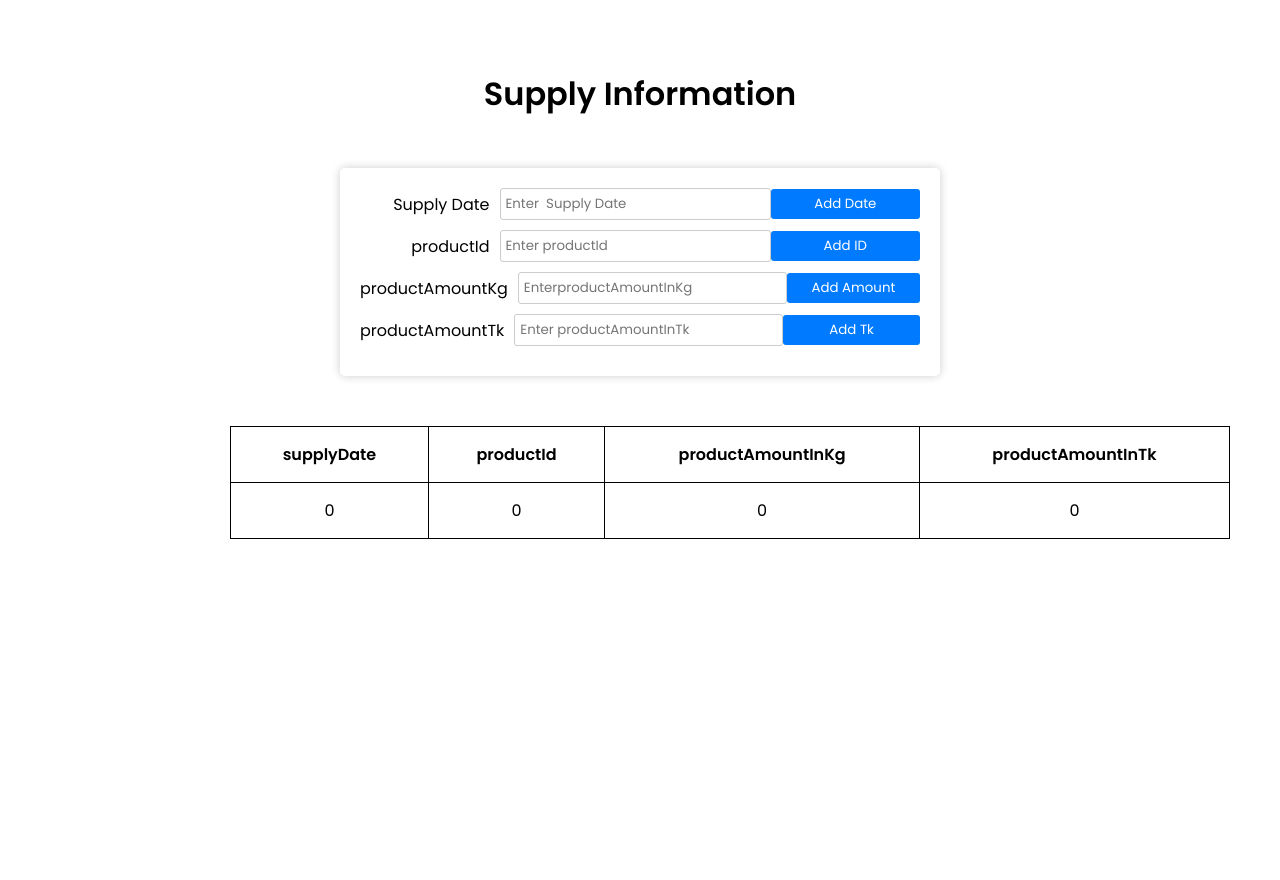
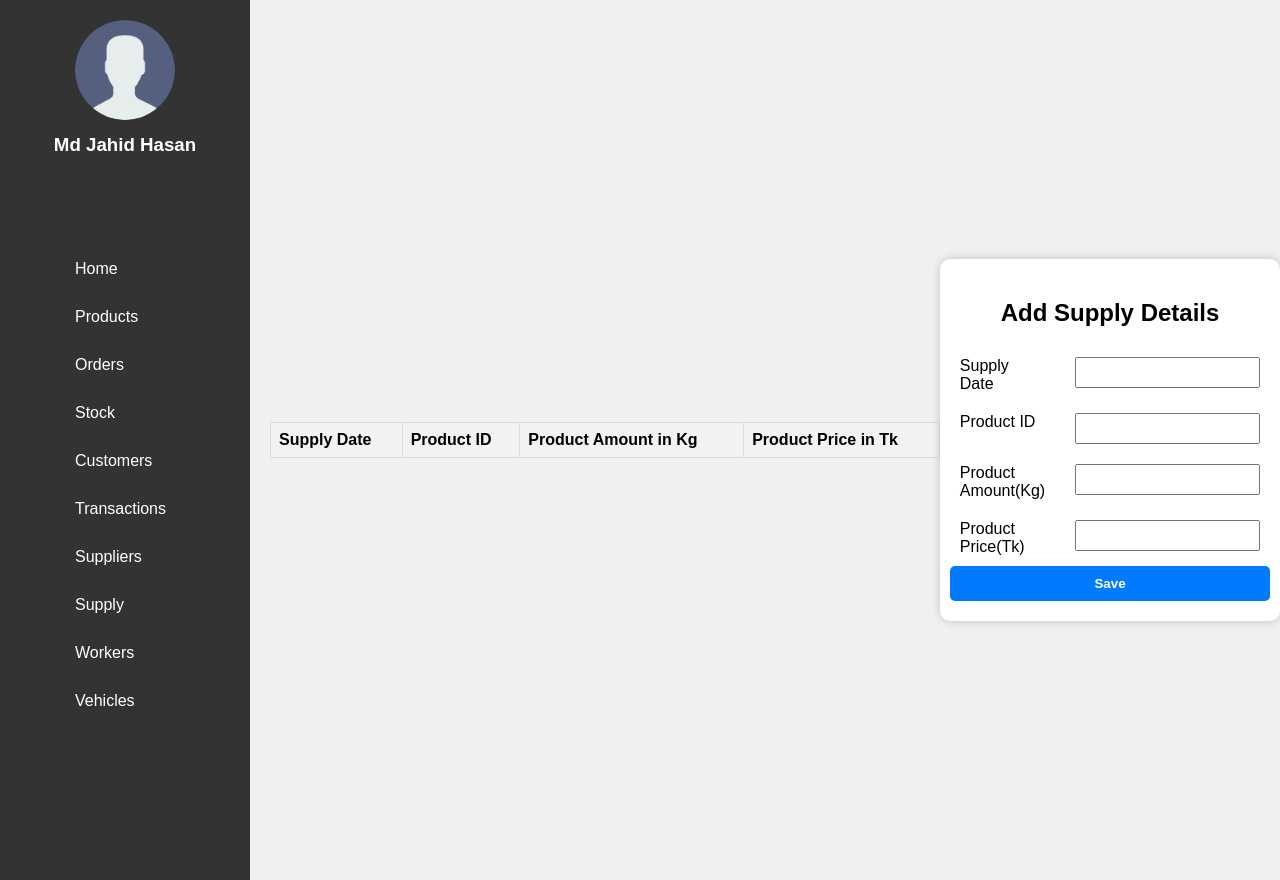
Before and after one commit to jahidhasan1893/Distribution-management-system, a Node server app: template views/supply.html in a window 1280 px wide. Run offline with Node 20, Linux system fonts and the light colour scheme; the template is opened without the code that fills it, so the values that code supplies are empty.

Commit message:
updated supply.html

```diff
--- a/views/supply.html
+++ b/views/supply.html
@@ -1,57 +1,89 @@
 <!DOCTYPE html>
-<html lang="en">
+<html>
 <head>
-    <meta charset="UTF-8">
-    <meta name="viewport" content="width=device-width, initial-scale=1.0">
-    <title>Supply Table</title>
-    <link rel="stylesheet" href="table_style.css">
+    <title>Supply Details</title>
+    <link rel="stylesheet" href="_style.css">
 </head>
 <body>
-    <div class="customer_info">
-        <h1 >
-            Supply  Information
-        </h1>
-        <div class="details">
-            <div class="input-group">
-                <label for="customerId">Supply Date</label>
-                <input type="text" id="customerId" placeholder="Enter  Supply Date ">
-                <button id="addId">Add Date</button>
+    <div class="sidebar">
+        <div class="profile">
+            <img src="images/user.png" alt="Your Name">
+            <h3>Md Jahid Hasan</h3>
+        </div>
+        <ul>
+            <li><a href="home.html">Home</a></li>
+            <li><a href="products.html">Products</a></li>
+            <li><a href="orders.html">Orders</a></li>
+            <li><a href="stock.html">Stock</a></li>
+            <li><a href="customers.html">Customers</a></li>
+            <li><a href="transactions.html">Transactions</a></li>
+            <li><a href="suppliers.html">Suppliers</a></li>
+            <li><a href="supply.html">Supply</a></li>
+            <li><a href="workers.html">Workers</a></li>
+            <li><a href="vehicles.html">Vehicles</a></li>
+            <!-- Add more menu items as needed -->
+        </ul>
+    </div>
+
+    <table>
+        <thead>
+            <tr>
+                <th>Supply Date</th>
+                <th>Product ID</th>
+                <th>Product Amount in Kg</th>
+                <th>Product Price in Tk</th>
+            </tr>
+        </thead>
+        <tbody id="table-body">
+            <!-- Data will be added here -->
+        </tbody>
+    </table>
+
+    <div class="container">
+        <h2>Add Supply Details</h2>
+        <div class="input-fields" style="display: flex;flex-direction: column; ">
+             <div class="input-grp">
+                <label for="supplyDate">Supply Date</label>
+                <input type="text" id="supplyDate" placeholder="">
+             </div>
+             <div class="input-grp">
+                <label for="productID">Product ID</label>
+                <input type="text" id="productID" placeholder="">
+             </div>
+             <div class="input-grp">
+                <label for="productAmountInKg">Product <br>Amount(Kg)</label>
+                <input type="text" id="productAmountInKg" placeholder="">
             </div>
-            <div class="input-group">
-                <label for="productId">productId</label>
-                <input type="text" id="productId" placeholder="Enter productId ">
-                <button id="addName">Add ID</button>
+            <div class="input-grp">
+                <label for="productAmountInTk">Product <br>Price(Tk)</label>
+                <input type="text" id="productAmountInTk" placeholder="">
             </div>
 
-            <div class="input-group">
-                <label for="SupplierPhoneNumber">productAmountKg</label>
-                <input type="text" id="SupplierPhoneNumber" placeholder="EnterproductAmountInKg">
-                <button id="addPhoneNumber">Add Amount</button>
-            </div>
-            <div class="input-group">
-                <label for="customerAddress">productAmountTk</label>
-                <input type="text" id="customerAddress" placeholder="Enter productAmountInTk">
-                <button id="addAddress">Add Tk</button>
-            </div>
-
+            <button onclick="addProduct()">Save</button>
         </div>
-        <table>
-            <tr>
-                <th>supplyDate</th>
-                <th>productId</th>
-                <th>productAmountInKg</th>
-                <th>productAmountInTk</th>
-
-            </tr>
-            <tr>
-                <td>0</td>
-                <td>0</td>
-                <td>0</td>
-                <td>0</td>
-
-            </tr>
-        </table>
     </div>
 
+    <script>
+        function addProduct() {
+            const supplyDate = document.getElementById("supplyDate").value;
+            const productID = document.getElementById("productID").value;
+            const productAmountInKg = document.getElementById("productAmountInKg").value;
+            const productAmountInTk = document.getElementById("productAmountInTk").value;
+
+            const tableBody = document.getElementById("table-body");
+            const newRow = tableBody.insertRow(tableBody.rows.length);
+
+            newRow.insertCell(0).textContent = supplyDate;
+            newRow.insertCell(1).textContent = productID;
+            newRow.insertCell(2).textContent = productAmountInKg;
+            newRow.insertCell(3).textContent = productAmountInTk;
+
+            // Clear input fields
+            document.getElementById("supplyDate").value = "";
+            document.getElementById("productID").value = "";
+            document.getElementById("productAmountInKg").value = "";
+            document.getElementById("productAmountInTk").value = "";
+        }
+    </script>
 </body>
 </html>
```
